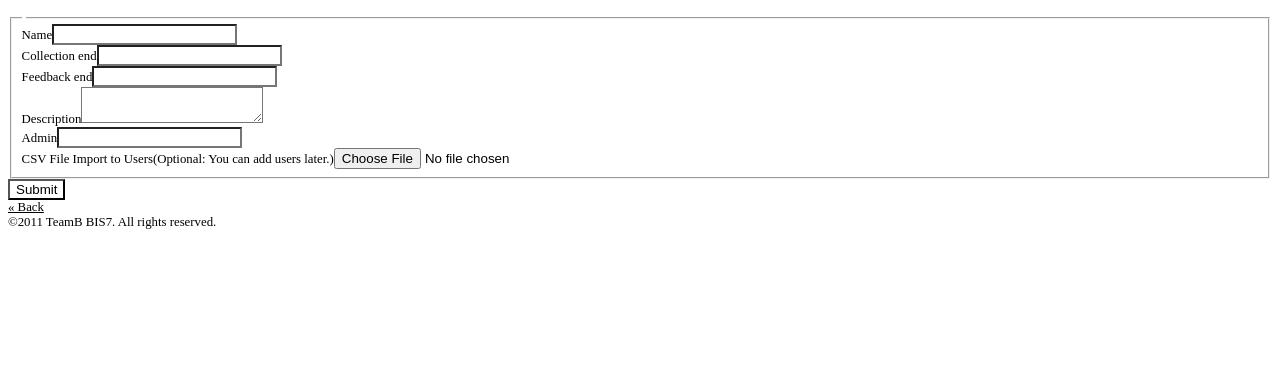
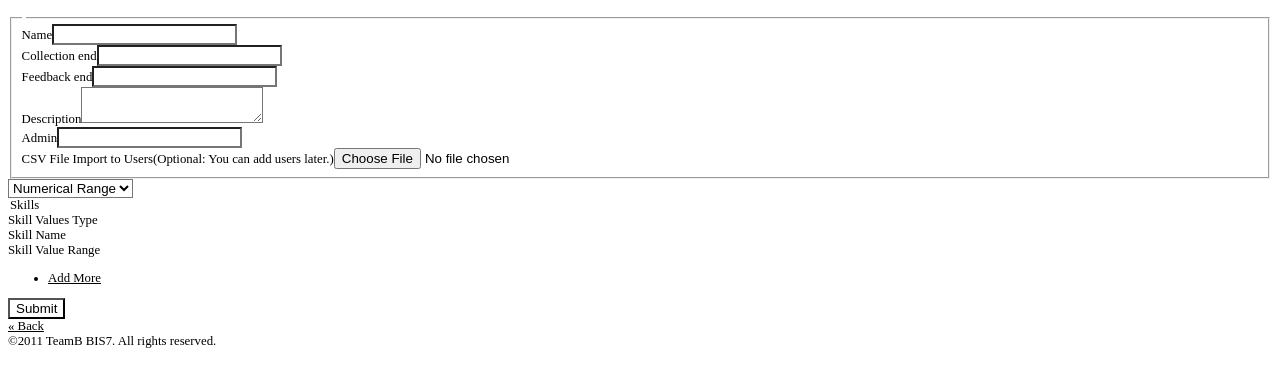
Before and after one commit to mmhan/TeamMaker, a CakePHP app: the page made by app/views/projects/admin_add.ctp in a window 1280 px wide. Shown: the part 47-434 px from the top of the page. Run offline with PHP 8.4 and a stand-in for CakePHP, Linux system fonts and the light colour scheme; the template is opened without the code that fills it, so the values that code supplies are empty; form fields are guessed from the names that the template uses; some libraries are stand-ins or nearby versions.

Commit message:
[WIP] of skills form

```diff
--- a/app/config/bootstrap.php
+++ b/app/config/bootstrap.php
@@ -63,3 +63,8 @@ define("PROJECT_SEED", 1);
 define("PROJECT_COLLECT", 2);
 define("PROJECT_FEEDBACK", 3);
 define("PROJECT_ARCHIVE", 4);
+
+/** Skill types **/
+define("SKILL_NUMERIC_RANGE", 1);
+define("SKILL_TEXT_RANGE", 2);
+define("SKILL_TEXT", 3);
--- /dev/null
+++ b/app/views/elements/skills_form.ctp
@@ -0,0 +1,43 @@
+<script type="text/javascript">
+var TeamMaker = TeamMaker || {};
+TeamMaker.skillsType = <?php echo $this->Javascript->object(array(
+	'NUMERIC_RANGE' => SKILL_NUMERIC_RANGE,
+	'TEXT_RANGE' => SKILL_TEXT_RANGE,
+	'TEXT' => SKILL_TEXT
+)); ?>;
+</script>
+<div id="skillTemplate" class="hidden">
+<div class="skill" data-index="${i}" class="">
+	<div class="c20 skillValuesType">
+		<select name="data[Skill][${i}][type]" id="skillType${i}">
+			<option value="<?php echo SKILL_NUMERIC_RANGE ?>">Numerical Range</option>
+			<option value="<?php echo SKILL_TEXT_RANGE ?>">Text Range</option>
+			<option value="<?PHP echo SKILL_TEXT ?>">Text</option>
+		</select>
+	</div>
+	<div class="c20 skillName">
+	</div>
+	<div class="c60 skillValueRange">
+	</div>
+</div>
+</div>
+
+<div
+
+<fieldset>
+	<legend>Skills</legend>
+<div id="skillsForm">
+	<div class="colContainer">
+		<div class="c20">Skill Values Type</div>
+		<div class="c20">Skill Name</div>
+		<div class="c60">Skill Value Range</div>
+	</div>
+	<div class="skills">
+	</div>
+	<div class="actions">
+	<ul>
+		<li><a href="#">Add More</a></li>
+	</ul>
+	</div>
+</div>
+</fieldset>
--- a/app/views/projects/admin_add.ctp
+++ b/app/views/projects/admin_add.ctp
@@ -38,6 +38,7 @@
 			)
 		); ?>
 	</fieldset>
+	<?php echo $this->element('skills_form'); ?>
 <?php echo $this->Form->end(__('Submit', true));?>
 <?php echo $this->Html->link("&laquo; Back", array('action' => 'index'), array('escape' => false)); ?>
 </div>
```
